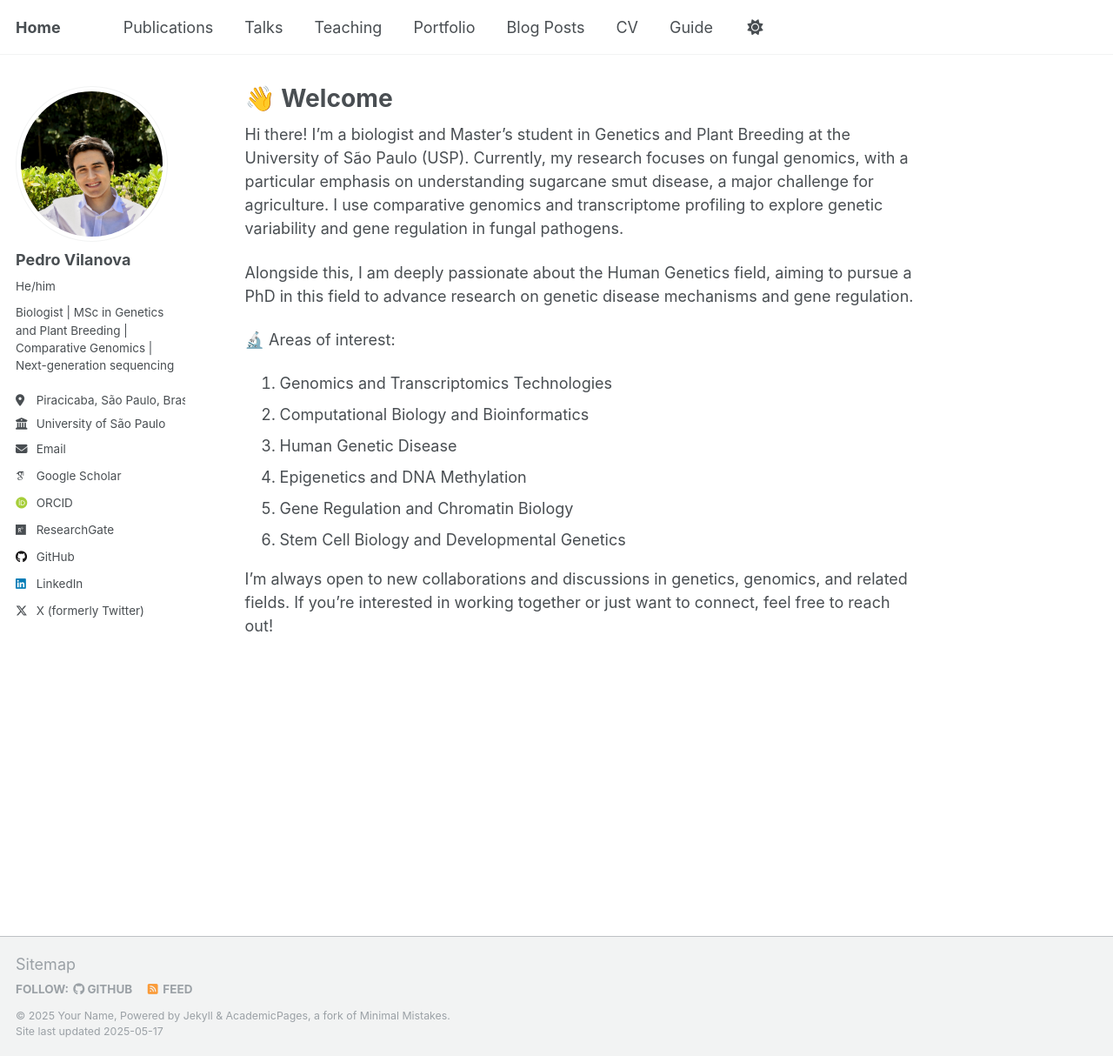
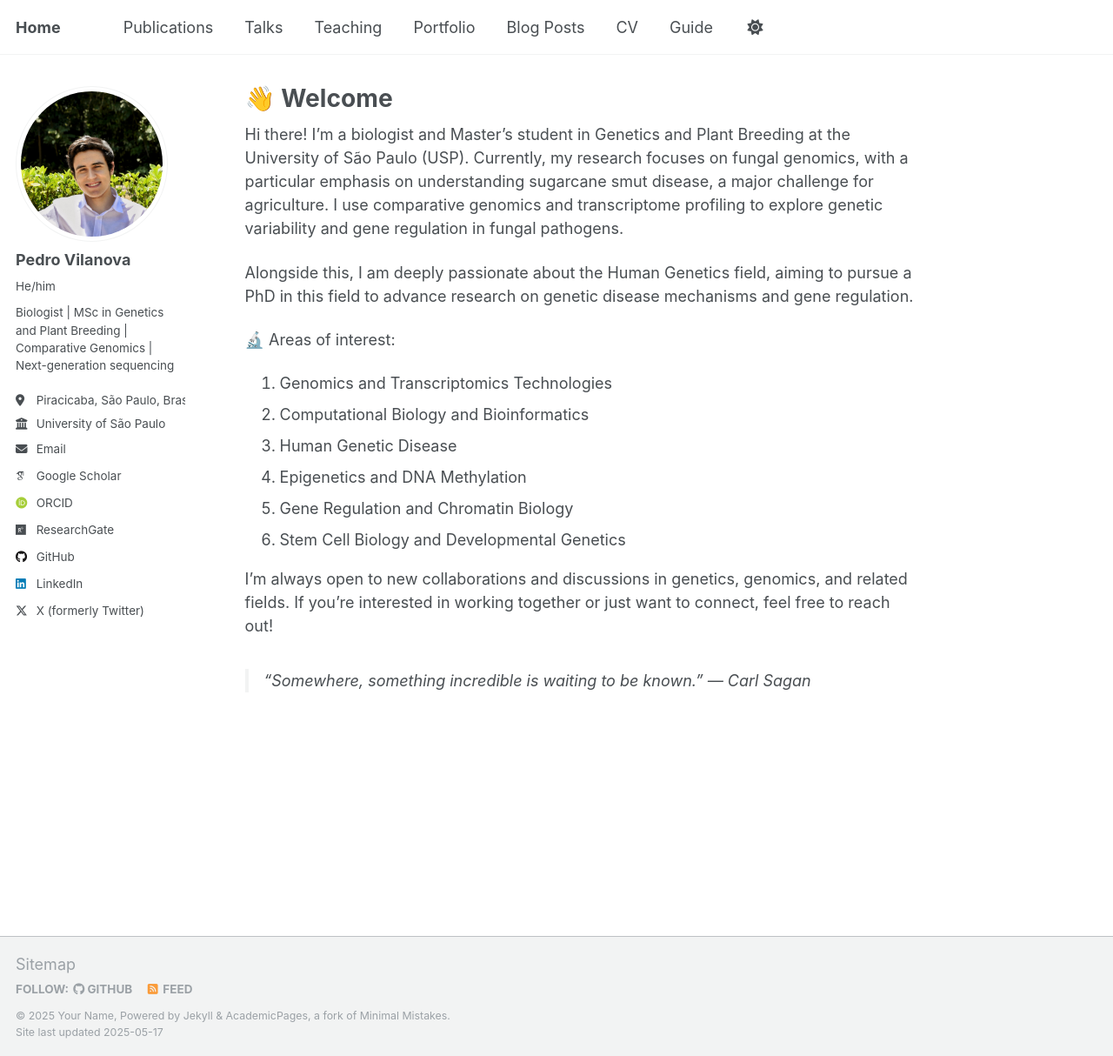
Before and after one commit to pedrofvilanova/pedrofvilanova.github.io, a Jekyll site: the page built from _pages/about.md, in a window 1280 px wide and 1214 px high. Shown: the whole window at 87% size. Built offline with Jekyll 4.4.1, drawn with Linux system fonts in a browser that asks for light colours; some web fonts are replaced.

Commit message:
Update about.md

```diff
--- a/_pages/about.md
+++ b/_pages/about.md
@@ -21,3 +21,5 @@ Alongside this, I am deeply passionate about the Human Genetics field, aiming to
 6. Stem Cell Biology and Developmental Genetics
 
 I’m always open to new collaborations and discussions in genetics, genomics, and related fields. If you’re interested in working together or just want to connect, feel free to reach out!
+
+> “Somewhere, something incredible is waiting to be known.” — Carl Sagan
```
